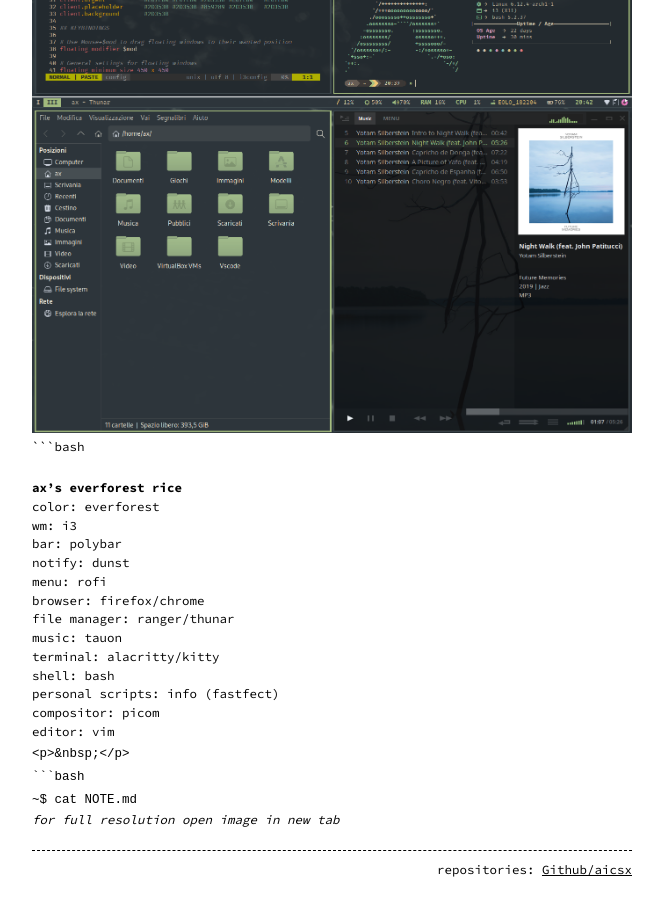
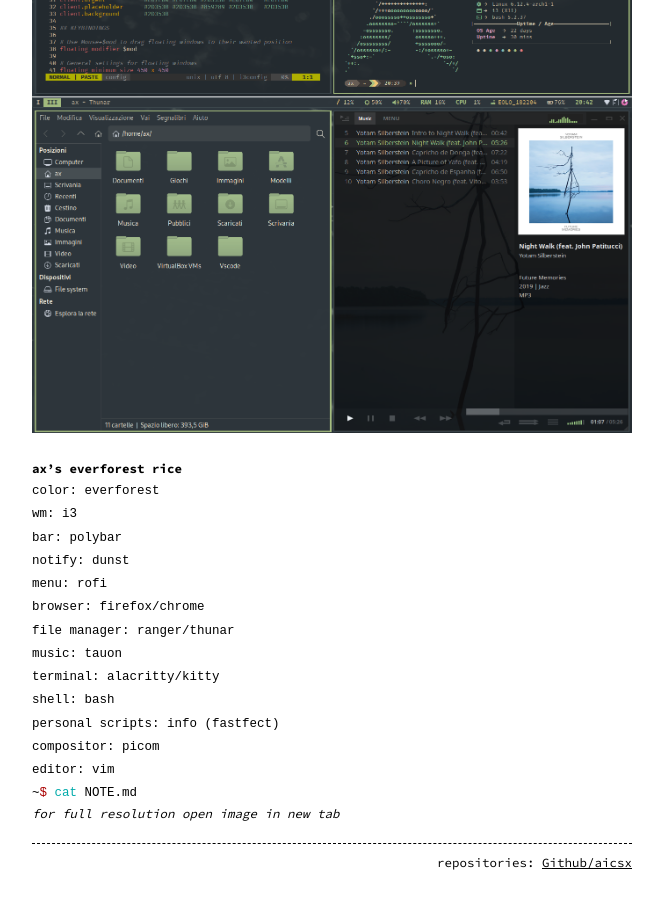
Before and after one commit to aicsx/ax, a Jekyll site: the page built from scrot.md, in a window 1280 px wide and 900 px high, scrolled down 1615 px. Shown: the whole window, without its empty margins (308-971 px from the left). Built offline with Jekyll 4.4.1, drawn with Linux system fonts in a browser that asks for light colours.

````diff
--- a/scrot.md
+++ b/scrot.md
@@ -18,9 +18,8 @@
 <p>&nbsp;</p>
 ax - [ARCH]
 - ![ax-ARCH](/images/scrot/ax-arch.png){:class="img-responsive" :height="800px" width="600px"}
-```bash
 # ax's everforest rice
-
+```text
 color: everforest
 wm: i3
 bar: polybar
@@ -35,7 +34,6 @@
 compositor: picom
 editor: vim
 ```
-<p>&nbsp;</p>
 ```bash
 ~$ cat NOTE.md
 ```
````
